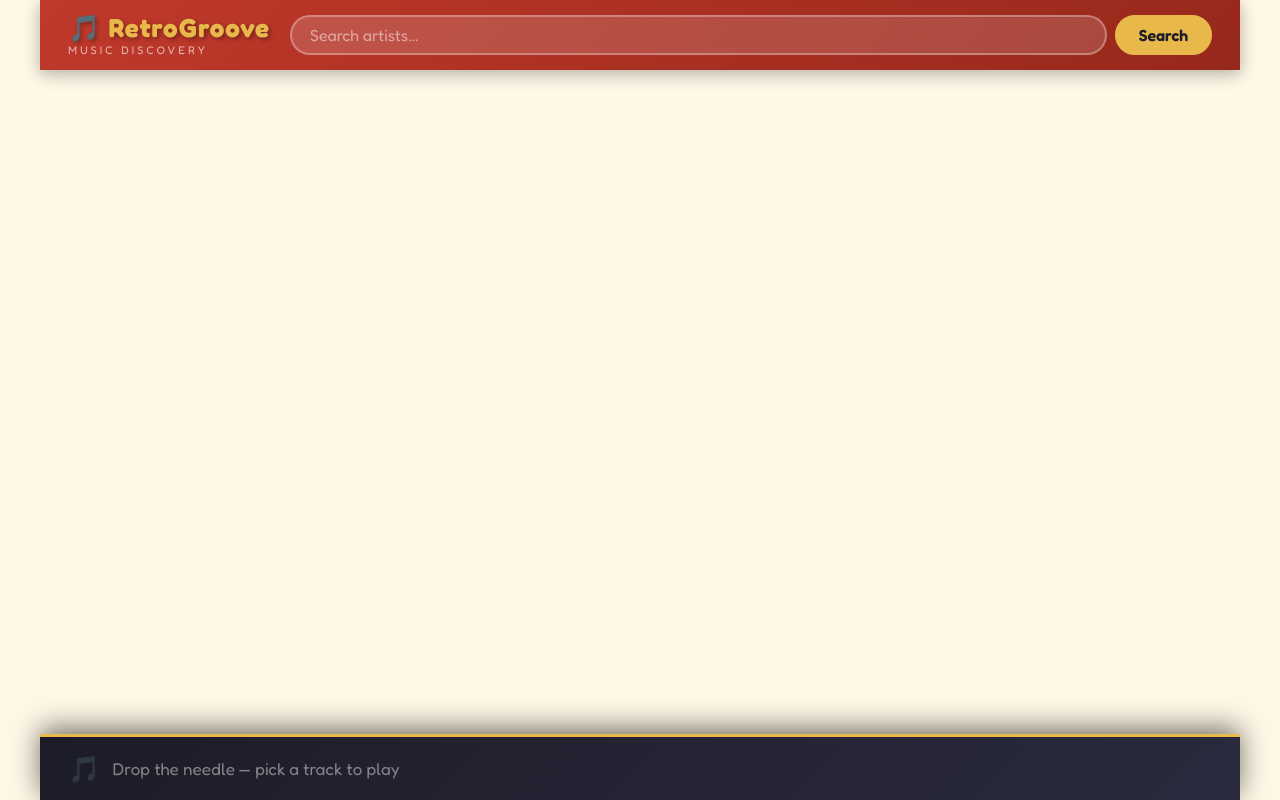
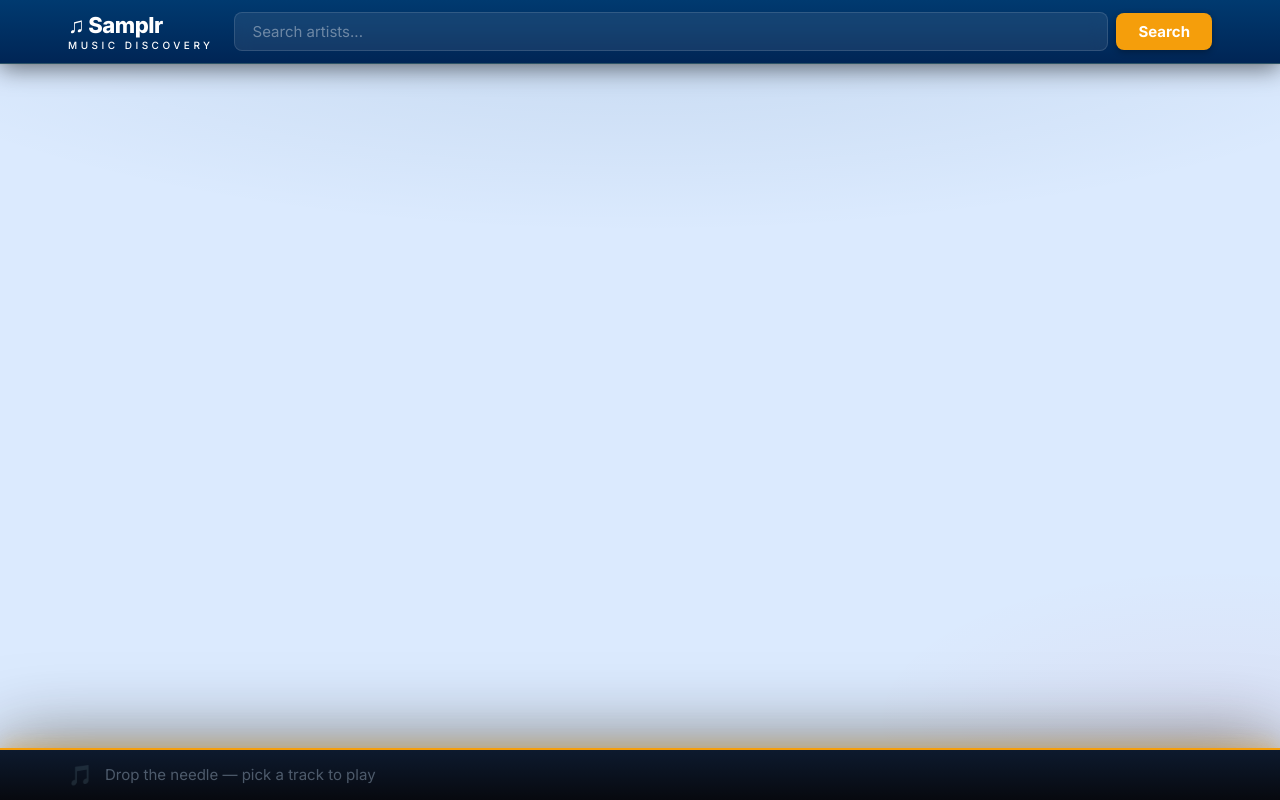
Before and after one commit to walkersc6/Walker_Sarah_Semester_Project, a React (Vite) app: page /search in a window 1280 px wide. Built offline with nearby package versions, Linux system fonts and the light colour scheme.

Commit message:
better and more uniform styling

```diff
--- a/src/App.module.css
+++ b/src/App.module.css
@@ -2,20 +2,23 @@
   display: flex;
   flex-direction: column;
   min-height: 100svh;
-  background: var(--cream);
+  background: transparent;
 }
 
-/* ── Sticky header ── */
+/* ── Sticky header — deep navy ── */
 .header {
-  background: linear-gradient(135deg, var(--cherry) 0%, var(--cherry-dark) 100%);
-  padding: 14px 28px;
+  background: linear-gradient(180deg, #003a70 0%, #002555 100%);
+  padding: 12px max(28px, calc((100vw - 1200px) / 2 + 28px));
   display: flex;
   align-items: center;
   gap: 20px;
-  box-shadow: 0 4px 16px rgba(0, 0, 0, 0.3);
   position: sticky;
   top: 0;
   z-index: 100;
+  border-bottom: 1px solid rgba(200, 168, 75, 0.22);
+  box-shadow:
+    0 4px 24px rgba(0, 0, 0, 0.55),
+    0 1px 0 rgba(200, 168, 75, 0.08);
 }
 
 /* ── Brand wordmark ── */
@@ -23,31 +26,33 @@
   display: flex;
   flex-direction: column;
   white-space: nowrap;
-  text-decoration: none;
   user-select: none;
 }
 
 .brandName {
-  font-size: 26px;
-  font-weight: 700;
-  color: var(--gold);
-  letter-spacing: 1px;
+  font-family: 'Inter', sans-serif;
+  font-size: 22px;
+  font-weight: 800;
+  color: var(--white);
+  letter-spacing: -0.5px;
   line-height: 1.1;
-  text-shadow: 2px 2px 4px rgba(0, 0, 0, 0.35);
 }
 
 .brandSub {
-  font-size: 11px;
-  font-weight: 400;
-  color: rgba(255, 255, 255, 0.65);
-  letter-spacing: 3px;
+  font-size: 10px;
+  font-weight: 500;
+  color: var(--white);
+  letter-spacing: 3.5px;
   text-transform: uppercase;
   line-height: 1;
-  margin-top: 2px;
+  margin-top: 3px;
 }
 
-/* ── Page content area — padding-bottom leaves room for fixed PlayerBar ── */
+/* ── Page content — padding-bottom for fixed PlayerBar ── */
 .main {
   flex: 1;
+  width: 100%;
+  max-width: 1200px;
+  margin: 0 auto;
   padding: 28px 28px 120px;
 }
--- a/src/App.tsx
+++ b/src/App.tsx
@@ -23,7 +23,7 @@ function App() {
       <div className={styles.app}>
         <header className={styles.header}>
           <div className={styles.brand}>
-            <span className={styles.brandName}>🎵 RetroGroove</span>
+            <span className={styles.brandName}>♫ Samplr</span>
             <span className={styles.brandSub}>Music Discovery</span>
           </div>
           <SearchBar />
--- a/src/components/PlayerBar.module.css
+++ b/src/components/PlayerBar.module.css
@@ -1,70 +1,73 @@
-/* ── Fixed bar anchored to bottom of the #root container ── */
+/* ── Fixed now-playing bar — deep navy with amber LED strip ── */
 .bar {
   position: fixed;
   bottom: 0;
-  left: 50%;
-  transform: translateX(-50%);
+  left: 0;
   width: 100%;
-  max-width: 1200px;
-  background: linear-gradient(135deg, var(--charcoal) 0%, var(--charcoal-mid) 100%);
-  border-top: 3px solid var(--gold);
-  padding: 12px 28px;
+  background: linear-gradient(180deg, #0d1a2e 0%, #07090f 100%);
+  border-top: 2px solid var(--cherry);
+  padding: 10px max(28px, calc((100vw - 1200px) / 2 + 28px));
   display: flex;
   align-items: center;
   gap: 16px;
   z-index: 200;
-  box-shadow: 0 -6px 28px rgba(0, 0, 0, 0.55);
+  box-shadow:
+    0 -2px 20px rgba(245, 158, 11, 0.35),
+    0 -4px 50px rgba(245, 158, 11, 0.15),
+    0 -1px 80px rgba(0, 0, 0, 0.6);
 }
 
-/* ── Idle / nothing-playing state ── */
+/* ── Idle state ── */
 .idle {
   display: flex;
   align-items: center;
   gap: 12px;
   color: var(--chrome);
-  font-size: 17px;
+  font-size: 15px;
   font-weight: 400;
-  opacity: 0.55;
+  opacity: 0.45;
 }
 
 .idleIcon {
-  font-size: 26px;
+  font-size: 20px;
   opacity: 0.6;
 }
 
-/* ── Album art thumbnail ── */
+/* ── Album art ── */
 .albumArt {
-  width: 52px;
-  height: 52px;
-  border-radius: 50%;
+  width: 50px;
+  height: 50px;
+  border-radius: 6px;
   object-fit: cover;
-  border: 2px solid var(--gold);
-  box-shadow: 0 0 14px rgba(232, 184, 75, 0.45);
+  border: 1px solid rgba(245, 158, 11, 0.5);
+  box-shadow:
+    0 0 12px rgba(245, 158, 11, 0.3),
+    0 2px 10px rgba(0, 0, 0, 0.45);
   flex-shrink: 0;
 }
 
 .albumArtPlaceholder {
-  width: 52px;
-  height: 52px;
-  border-radius: 50%;
-  background: var(--charcoal-mid);
-  border: 2px solid var(--chrome);
+  width: 50px;
+  height: 50px;
+  border-radius: 6px;
+  background: #1a2335;
+  border: 1px solid rgba(245, 158, 11, 0.2);
   display: flex;
   align-items: center;
   justify-content: center;
-  font-size: 20px;
+  font-size: 18px;
   flex-shrink: 0;
   color: var(--chrome);
 }
 
-/* ── Track info (title + artist) ── */
+/* ── Track info ── */
 .trackInfo {
   flex: 1;
   min-width: 0;
 }
 
 .trackTitle {
-  font-size: 18px;
+  font-size: 16px;
   font-weight: 600;
   color: var(--white);
   white-space: nowrap;
@@ -74,16 +77,16 @@
 }
 
 .artistName {
-  font-size: 14px;
+  font-size: 13px;
   font-weight: 400;
   color: var(--gold);
   white-space: nowrap;
   overflow: hidden;
   text-overflow: ellipsis;
-  margin-top: 2px;
+  margin-top: 3px;
 }
 
-/* ── Playback controls ── */
+/* ── Controls ── */
 .controls {
   display: flex;
   align-items: center;
@@ -92,25 +95,35 @@
 }
 
 .playButton {
-  width: 50px;
-  height: 50px;
+  width: 46px;
+  height: 46px;
   border-radius: 50%;
-  border: 2px solid var(--gold);
-  background: transparent;
-  color: var(--gold);
-  font-size: 20px;
+  border: none;
+  background: var(--cherry);
+  color: var(--charcoal);
+  font-size: 18px;
   cursor: pointer;
   display: flex;
   align-items: center;
   justify-content: center;
-  transition: all 0.2s ease;
+  transition: background 0.15s ease, transform 0.1s ease, box-shadow 0.15s ease;
   padding: 0;
   line-height: 1;
+  box-shadow:
+    0 2px 14px rgba(245, 158, 11, 0.55),
+    0 0 0 3px rgba(245, 158, 11, 0.15);
 }
 
 .playButton:hover {
-  background: var(--gold);
-  color: var(--charcoal);
-  transform: scale(1.1);
-  box-shadow: 0 0 18px rgba(232, 184, 75, 0.55);
+  background: var(--cherry-light);
+  transform: scale(1.07);
+  box-shadow:
+    0 4px 24px rgba(245, 158, 11, 0.75),
+    0 0 40px rgba(245, 158, 11, 0.3),
+    0 0 0 4px rgba(245, 158, 11, 0.2);
 }
+
+.playButton:active {
+  transform: scale(0.92);
+  box-shadow: 0 1px 6px rgba(245, 158, 11, 0.35);
+}
--- a/src/components/SearchBar.module.css
+++ b/src/components/SearchBar.module.css
@@ -8,45 +8,53 @@
 .input {
   flex: 1;
   min-width: 0;
-  padding: 8px 18px;
-  border-radius: 24px;
-  border: 2px solid rgba(255, 255, 255, 0.3);
-  background: rgba(255, 255, 255, 0.15);
+  padding: 9px 18px;
+  border-radius: 8px;
+  border: 1px solid rgba(255, 255, 255, 0.12);
+  background: rgba(255, 255, 255, 0.08);
   color: var(--white);
-  font-family: 'Fredoka', sans-serif;
-  font-size: 16px;
+  font-family: 'Inter', sans-serif;
+  font-size: 15px;
   font-weight: 400;
   outline: none;
+  backdrop-filter: blur(8px);
   transition: background 0.2s ease, border-color 0.2s ease, box-shadow 0.2s ease;
 }
 
 .input::placeholder {
-  color: rgba(255, 255, 255, 0.5);
+  color: rgba(255, 255, 255, 0.38);
 }
 
 .input:focus {
-  background: rgba(255, 255, 255, 0.25);
-  border-color: var(--gold);
-  box-shadow: 0 0 12px rgba(232, 184, 75, 0.3);
+  background: rgba(255, 255, 255, 0.13);
+  border-color: rgba(245, 158, 11, 0.55);
+  box-shadow:
+    0 0 0 3px rgba(245, 158, 11, 0.12),
+    0 0 16px rgba(245, 158, 11, 0.15);
 }
 
 .button {
-  padding: 8px 22px;
-  border-radius: 24px;
-  border: 2px solid var(--gold);
-  background: var(--gold);
-  color: var(--charcoal);
-  font-family: 'Fredoka', sans-serif;
-  font-size: 16px;
-  font-weight: 600;
+  padding: 9px 22px;
+  border-radius: 8px;
+  border: none;
+  background: var(--cherry);
+  color: var(--white);
+  font-family: 'Inter', sans-serif;
+  font-size: 15px;
+  font-weight: 700;
   cursor: pointer;
   white-space: nowrap;
-  transition: background 0.2s ease, border-color 0.2s ease, transform 0.15s ease, box-shadow 0.15s ease;
+  transition: background 0.15s ease, transform 0.1s ease, box-shadow 0.15s ease;
+  box-shadow: 0 2px 6px rgba(0, 0, 0, 0.3);
 }
 
 .button:hover {
-  background: var(--gold-dark);
-  border-color: var(--gold-dark);
+  background: var(--cherry-light);
   transform: translateY(-1px);
-  box-shadow: 0 4px 12px rgba(0, 0, 0, 0.25);
+  box-shadow: 0 4px 10px rgba(0, 0, 0, 0.3);
 }
+
+.button:active {
+  transform: scale(0.96);
+  box-shadow: 0 1px 4px rgba(245, 158, 11, 0.3);
+}
--- a/src/index.css
+++ b/src/index.css
@@ -1,75 +1,74 @@
-@import url('https://fonts.googleapis.com/css2?family=Fredoka:wght@300;400;500;600;700&display=swap');
+@import url('https://fonts.googleapis.com/css2?family=Inter:wght@300;400;500;600;700;800&display=swap');
 
 *, *::before, *::after {
   box-sizing: border-box;
 }
 
 :root {
-  /* Jukebox color palette */
-  --cream: #FFF8E7;
-  --cream-dark: #EDE0C4;
-  --cherry: #C0392B;
-  --cherry-dark: #96281B;
-  --cherry-light: #E84040;
-  --gold: #E8B84B;
-  --gold-dark: #C99A2E;
-  --teal: #17A589;
-  --teal-dark: #148F77;
-  --charcoal: #1C1C28;
-  --charcoal-mid: #2A2A3E;
-  --text-dark: #2C1810;
-  --text-mid: #7A5C4A;
-  --chrome: #D4D4D4;
-  --white: #FFFFFF;
+  /* Accent — warm amber */
+  --cherry:       #f59e0b;
+  --cherry-dark:  #d97706;
+  --cherry-light: #fbbf24;
 
-  /* Candy card colors — used by nth-child cycling on genre/artist grids */
-  --candy-1: #E8537A;
-  --candy-2: #2AADCA;
-  --candy-3: #E8843A;
-  --candy-4: #CC8800;
-  --candy-5: #27AE90;
-  --candy-6: #8B5CF6;
-  --candy-7: #E84040;
-  --candy-8: #3B82F6;
+  /* Warm gold / amber */
+  --gold:      #c8a84b;
+  --gold-dark: #9a7930;
 
-  font-family: 'Fredoka', sans-serif;
+  /* Secondary — steel blue */
+  --teal:      #3a6ea8;
+  --teal-dark: #1e4a80;
+
+  /* Dark surfaces — deep navy-black */
+  --charcoal:     #07090f;
+  --charcoal-mid: #0d1526;
+
+  /* Text */
+  --text-dark: #e8ecf3;
+  --text-mid:  #7a8ea8;
+
+  /* Utilities */
+  --chrome: #9fb3c8;
+  --cream:  #eef2f7;
+  --white:  #ffffff;
+
+  font-family: 'Inter', -apple-system, BlinkMacSystemFont, 'Helvetica Neue', sans-serif;
   font-weight: 400;
-  font-size: 18px;
+  font-size: 16px;
   line-height: 1.5;
   color: var(--text-dark);
-  background: var(--cream);
   font-synthesis: none;
   text-rendering: optimizeLegibility;
   -webkit-font-smoothing: antialiased;
   -moz-osx-font-smoothing: grayscale;
 }
 
+html { min-height: 100%; }
+
 body {
   margin: 0;
   padding: 0;
-  background: var(--cream);
+  min-height: 100vh;
+  background-color: #dbeafe;
+  background-image:
+    radial-gradient(ellipse 110% 55% at 50% -5%,
+      rgba(0, 58, 112, 0.12) 0%, transparent 62%),
+    radial-gradient(ellipse 50% 35% at 95% 90%,
+      rgba(200, 16, 46, 0.04) 0%, transparent 55%);
 }
 
 #root {
   width: 100%;
-  max-width: 1200px;
-  margin: 0 auto;
   min-height: 100svh;
   display: flex;
   flex-direction: column;
 }
 
 h1, h2, h3 {
-  font-family: 'Fredoka', sans-serif;
-  font-weight: 600;
+  font-family: 'Inter', sans-serif;
+  font-weight: 700;
   color: var(--text-dark);
   margin: 0;
 }
 
-p {
-  margin: 0;
-}
-
-img {
-  display: block;
-}
+p   { margin: 0; }
+img { display: block; }
```
Also changed, not shown: src/components/TrackItem.module.css (+34 -19 lines), src/pages/ArtistPage.module.css (+60 -34 lines), src/pages/GenrePage.module.css (+53 -33 lines), src/pages/HomePage.module.css (+31 -30 lines), src/pages/SearchPage.module.css (+34 -24 lines), public/reggae.jpg (added).
